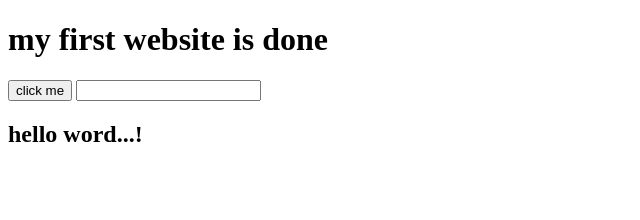
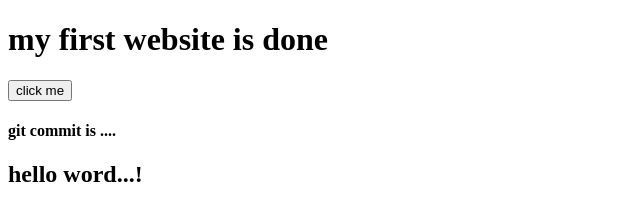
Before and after one commit to thaminahq/my-first-website, a plain HTML site: page index.html in a window 1280 px wide. Shown: the whole page, without its empty margins (0-640 px from the left). Drawn offline with Linux system fonts and the light colour scheme.

Commit message:
different code

```diff
--- a/index.html
+++ b/index.html
@@ -8,7 +8,7 @@
 <body>
     <h1>my first website is done</h1>
     <button>click me</button>
-    <input type="text">
+    <h4>git commit is ....</h4>
     <h2>hello word...!</h2>
 </body>
 </html>
```
